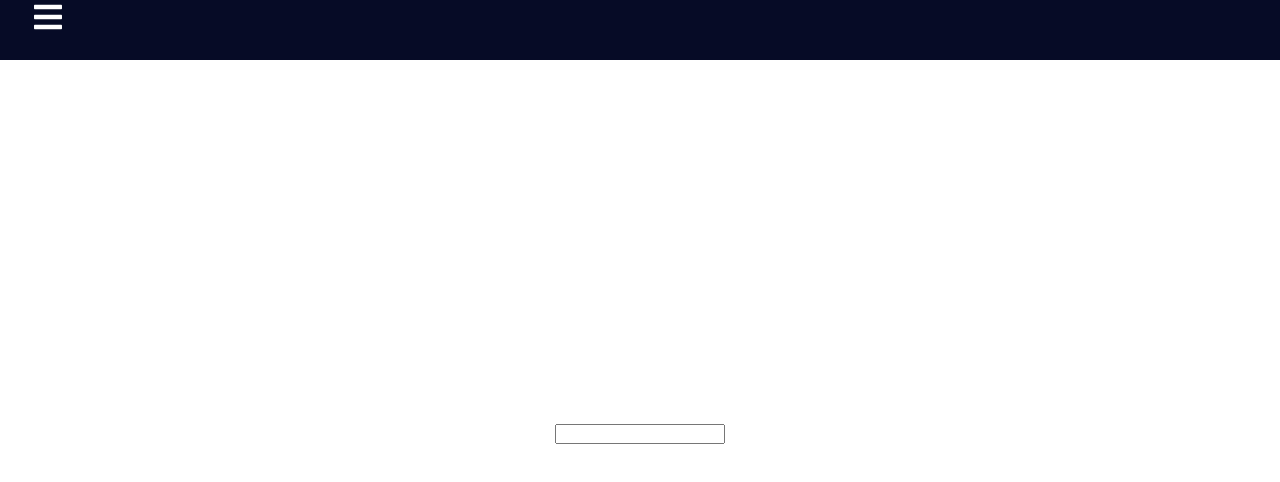
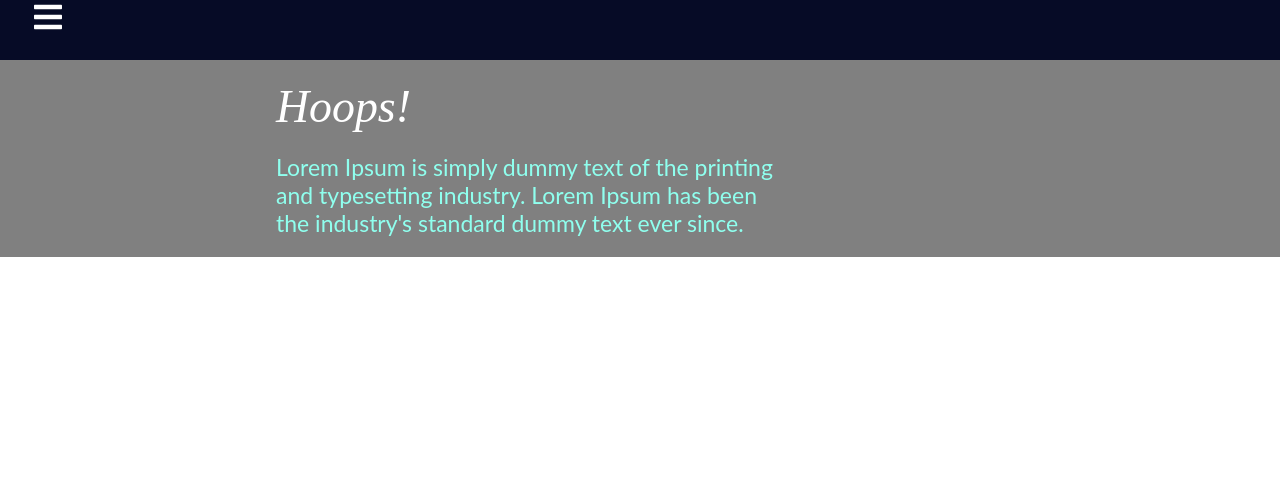
Before and after one commit to JonTanyag/hoops-web-app, a React (Create React App) app: page / in a window 1280 px wide. Shown: the top 482 px of the page. Built offline with nearby package versions, Linux system fonts and the light colour scheme; no server answers.

Commit message:
implement rxjs and added service

```diff
--- a/package.json
+++ b/package.json
@@ -11,12 +11,14 @@
     "@types/react": "^17.0.0",
     "@types/react-dom": "^17.0.0",
     "@types/react-router-dom": "^5.1.7",
+    "lodash": "^4.17.21",
     "node-sass": "^5.0.0",
     "react": "^17.0.1",
     "react-dom": "^17.0.1",
     "react-icons": "^4.2.0",
     "react-router-dom": "^5.2.0",
     "react-scripts": "4.0.3",
+    "rxjs": "^6.6.7",
     "typescript": "^4.1.2",
     "web-vitals": "^1.0.1"
   },
--- a/src/App.css
+++ b/src/App.css
@@ -10,8 +10,8 @@
 .home, .reports, .about .card {
   display: flex;
   flex-wrap: wrap;
-  height: 90vh;
+  /* height: 90vh;
   align-items: center;
   justify-content: center;
-  font-size: 3rem;
+  font-size: 3rem; */
 }
--- a/src/app/components/home-component/home.component.scss
+++ b/src/app/components/home-component/home.component.scss
@@ -1,10 +1,34 @@
 .feed-section {
-    background-color: #060b26;
-    width: 500px;
-    flex-wrap: wrap;
+    background-color: gray;
+    height: 100%;
+    display: flex;
+    justify-content: center;
+    align-items: center;
+
+    * {
+        outline: none;
+    }
 
     .create-section {
-        background-color: green;
+        min-height: 60%;
+        width: 60%;
+        overflow: auto;
+        border-radius: 10px;
+        padding: 20px;
+        position: relative;
+
+        .header {
+            font-size: 45.83px;
+            font-style: italic;
+            color: #fff;
+            font-family: "Merriweather", serif;
+        }
+
+        .sub-header {
+            text-align: justify;
+            font-size: 23px;
+            color: #8fffee;
+            margin-top: 20px;
+        }
     }
-
 }
--- a/src/app/components/home-component/home.component.tsx
+++ b/src/app/components/home-component/home.component.tsx
@@ -1,21 +1,56 @@
-import React, { useState } from 'react';
-import { Players } from '../../../shared/data/person'
-
-import { Card } from '../card-component/card.component'
+import React, { forwardRef, useState, useEffect, memo } from 'react';
+import './home.component.scss';
+import { $GetDataService } from '../../../shared/service/getData';
+import { StudentModel } from '../../../shared/interface/Student';
+import { Ref } from '../../../shared/interface/Ref';
+import { Props } from '../../../shared/interface/Props';
+import {cloneDeep} from "lodash";
 
 
-export const Home: React.FC = () => {
+interface State {
+    loading: boolean;
+    sourcesList: StudentModel[];
+    list: StudentModel[];
+    expandedList: number[];
+}
 
-    return (
-        <>
-            <div className="home">
+const initialState = (props: Props) => {
+    return {
+        loading: false,
+        sourcesList: [],
+        list: [],
+        expandedList: []
+    };
+}
+
+
+export const Home = memo(
+    forwardRef<Ref, Props>((props, ref) => {
+        const [state, setState] = useState<State>(initialState(props));
+
+        useEffect(() => $GetDataService.getPlayers().subscribe(res => {
+            const list = cloneDeep(res);
+            const sourceList = cloneDeep(res);
+
+
+        }), [])
+
+
+        return (
+            <>
                 <div className="feed-section">
                     <div className="create-section">
-                        <input type="text" className="" />
+                        <div className="header">
+                            Hoops!
+                        </div>
+                        <div className="sub-header">
+                            Lorem Ipsum is simply dummy text of the printing <br />
+                            and typesetting industry. Lorem Ipsum has been <br />
+                            the industry's standard dummy text ever since.
+                        </div>
                     </div>
                 </div>
-            </div>
-        </>
-
-    )
-}
+            </>
+        )
+}),
+);
--- /dev/null
+++ b/src/app/components/student-component/student.component.tsx
@@ -0,0 +1 @@
+import React from 'react';
--- /dev/null
+++ b/src/shared/interface/Props.ts
@@ -0,0 +1,3 @@
+export interface Props {
+    name: string;
+}
--- /dev/null
+++ b/src/shared/interface/Ref.ts
@@ -0,0 +1,3 @@
+export interface Ref {
+
+}
--- /dev/null
+++ b/src/shared/interface/Student.ts
@@ -0,0 +1,13 @@
+export interface StudentModel {
+	city: string;
+	company: string;
+	email: string;
+	firstName: string;
+	grades: string[];
+	id: string;
+	lastName: string;
+	pic: string;
+	skill: string;
+	tagList: string[];
+	tag: string;
+}
--- /dev/null
+++ b/src/shared/service/getData.ts
@@ -0,0 +1,20 @@
+import { ajax } from 'rxjs/ajax';
+import { map } from 'rxjs/operators';
+import { StudentModel } from '../interface/Student';
+
+class GetDataService {
+
+    getPlayers() {
+
+        return ajax('https://api.hatchways.io/assessment/students').pipe(
+            map(res => res?.response?.students.map((item :StudentModel) => {
+                item.tagList = [];
+                item.tag = '';
+                return item;
+            }) || [])
+        );
+    }
+
+}
+
+export const $GetDataService = new GetDataService();
```
Also changed, not shown: src/shared/utils/utils.ts (added, +40 -0 lines), 1 other file (tests, documents, lock files or other folders).
